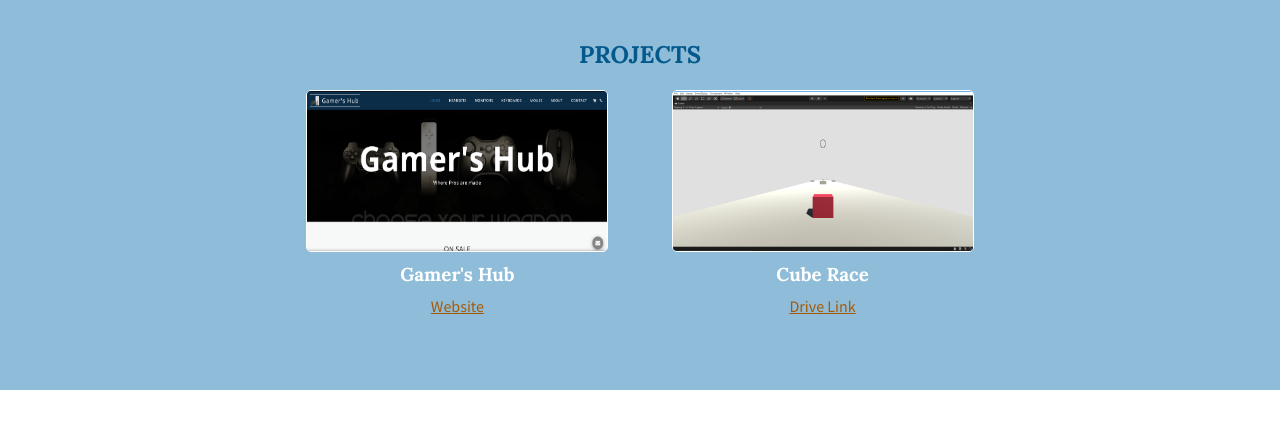
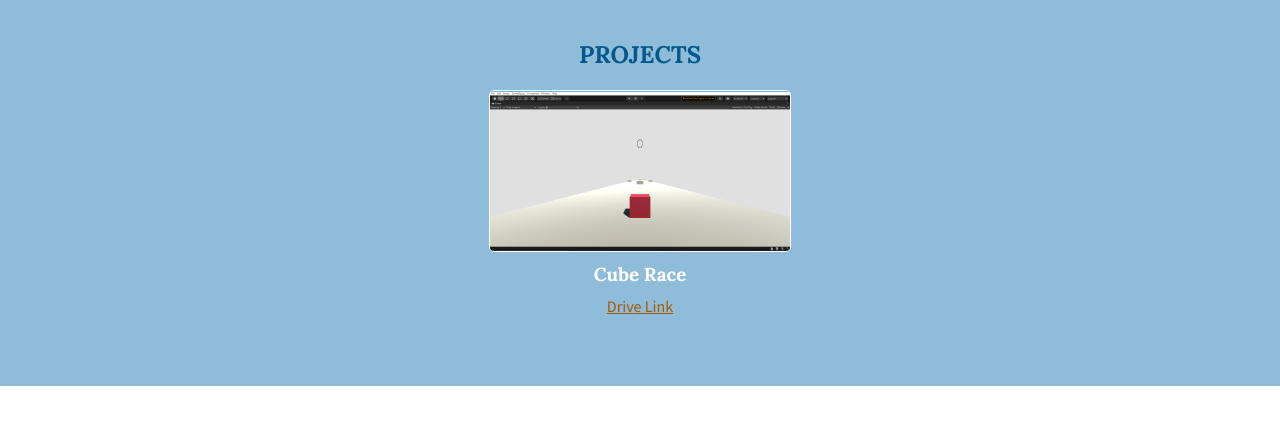
Before and after one commit to Aditya-Pratap-Singh/Aditya-Pratap-Singh.github.io, a plain HTML site: page index.html in a window 1280 px wide. Shown: the part 821-1250 px from the top of the page. Drawn offline with Linux system fonts and the light colour scheme.

Commit message:
Update index.html

```diff
--- a/index.html
+++ b/index.html
@@ -55,7 +55,7 @@
                 <div>
                     <h2 class="section_name">Projects</h2>
                 </div>
-                <div class="project_tiles">
+                <!--<div class="project_tiles">
                     <div class="project_tile">
                         <div>
                             <img class="project_pic" src="Gamer's Hub(SS).png" alt="Project_Screenshot">
@@ -68,7 +68,7 @@
                                 <a href="https://608e45d0d49a1.site123.me/" target="_blank">Website</a>
                             </div>
                         </div>
-                    </div>
+                    </div>-->
                     <div class="project_tile">
                         <div>
                             <img class="project_pic" src="Cube Race.png" alt="Project_Screenshot">
```
